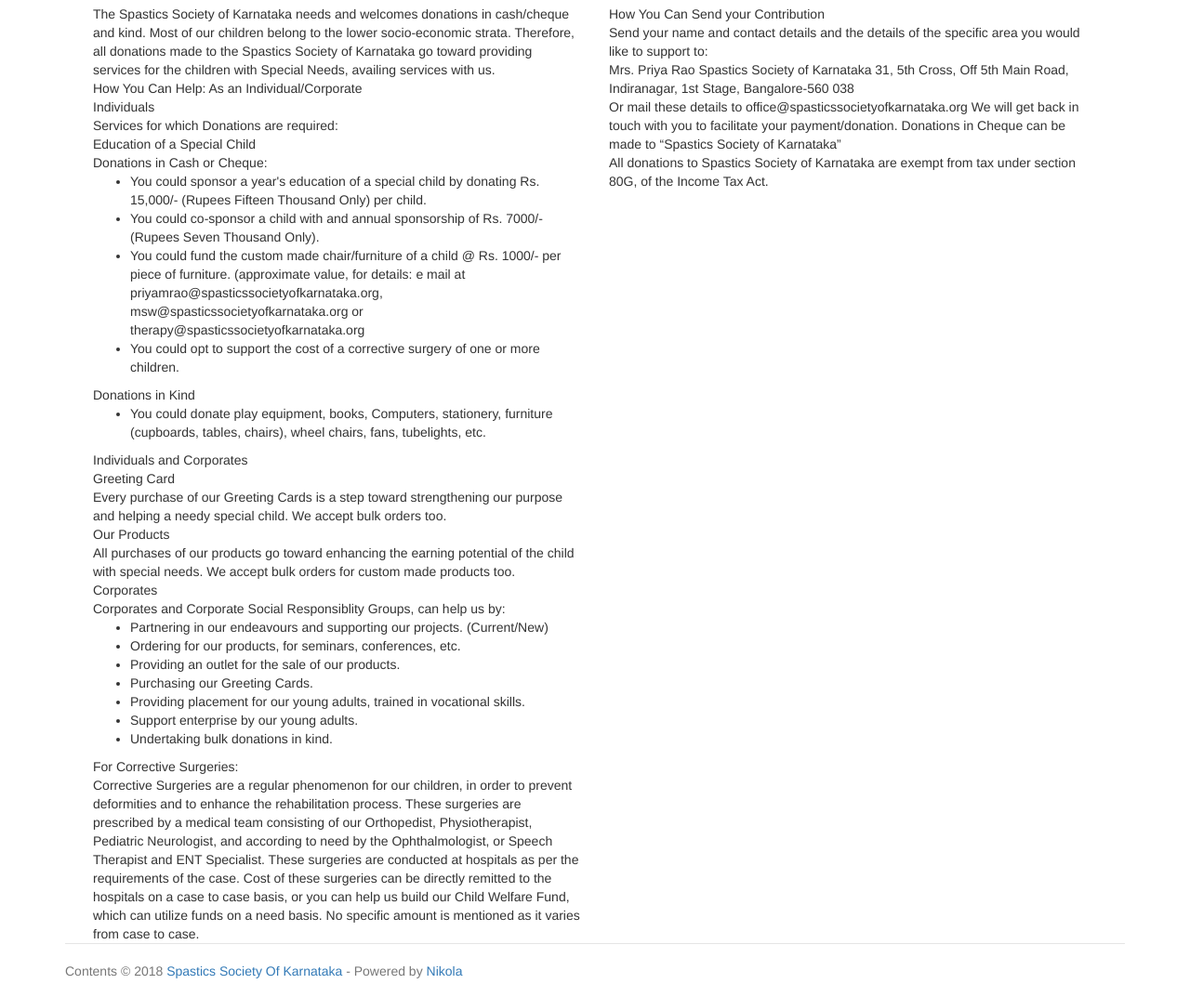
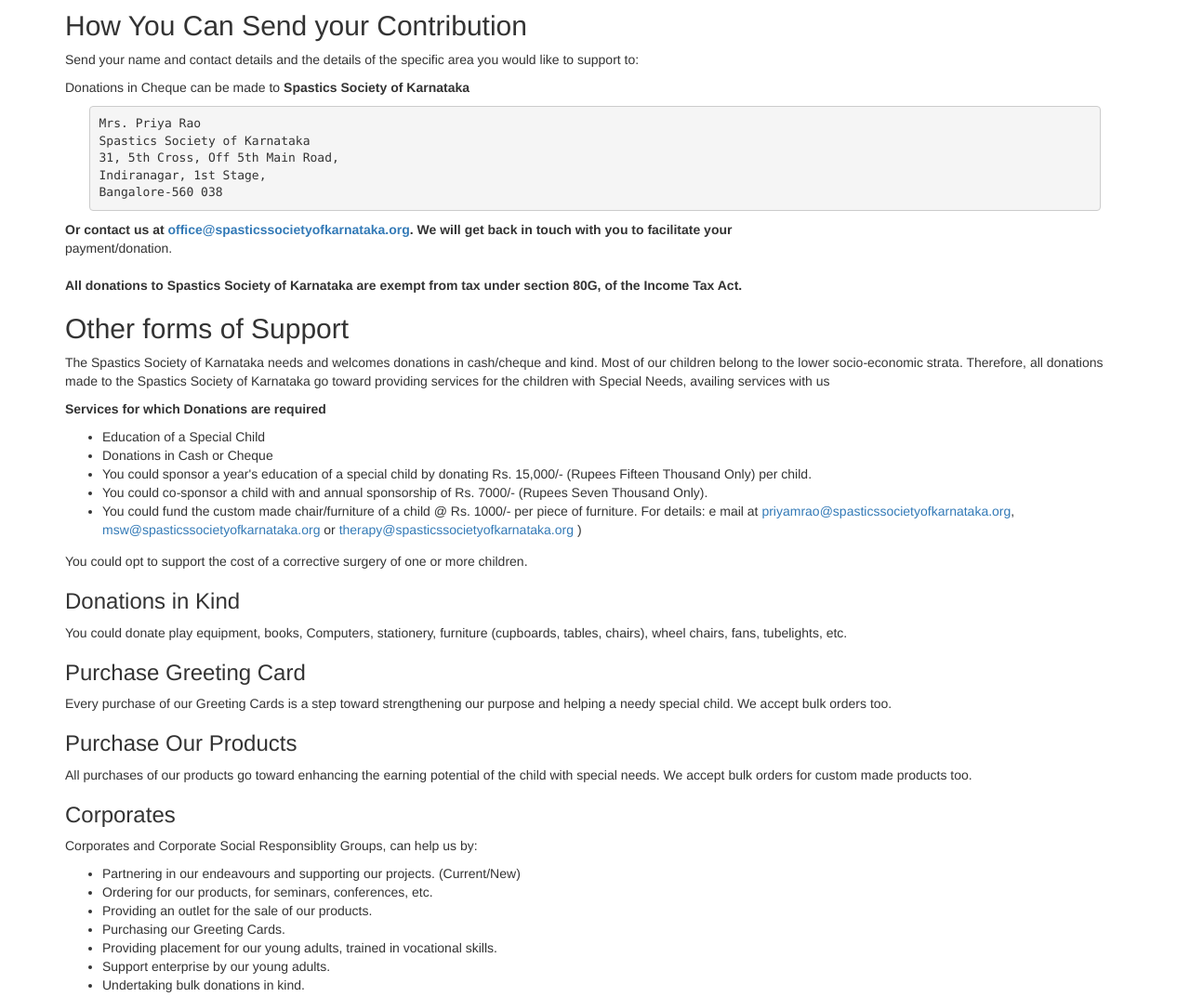
Before and after one commit to orsenthil/sskweb, a plain HTML site: page donate/index.html in a window 1280 px wide. Shown: the part 140-1213 px from the top of the page at 93% size. Drawn offline with Linux system fonts and the light colour scheme.

Commit message:
Nikola auto commit.
Source commit: 585fca7bc430814f86772d1682e1bedda4e10fa1
Nikola version: 7.8.10

```diff
--- a/donate/index.html
+++ b/donate/index.html
@@ -13,9 +13,9 @@
 <meta property="og:site_name" content="Spastics Society Of Karnataka">
 <meta property="og:title" content="Donate">
 <meta property="og:url" content="http://www.spasticssocietyofkarnataka.org/donate/">
-<meta property="og:description" content="The Spastics Society of Karnataka needs and welcomes donations in cash/cheque
-    and kind. Most of our children belong to the lower socio-economic strata.
-    Therefore, all donations made to the Spa">
+<meta property="og:description" content="How You Can Send your Contribution
+Send your name and contact details and the details of the specific area you would like to support to:
+Donations in Cheque can be made to Spastics Society of Karnatak">
 <meta property="og:type" content="article">
 <meta property="article:published_time" content="2017-12-10T22:52:36+05:30">
 </head>
@@ -103,65 +103,60 @@
 
 
     </header><div class="e-content entry-content" itemprop="articleBody text">
-    <div class="container-fluid">
-    <div class="row">
-        <div class="col-md-6">
     <div>
-    The Spastics Society of Karnataka needs and welcomes donations in cash/cheque
-    and kind. Most of our children belong to the lower socio-economic strata.
-    Therefore, all donations made to the Spastics Society of Karnataka go toward
-    providing services for the children with Special Needs, availing services with
-    us.
+<div class="section" id="how-you-can-send-your-contribution">
+<h2>How You Can Send your Contribution</h2>
+<p>Send your name and contact details and the details of the specific area you would like to support to:</p>
+<p>Donations in Cheque can be made to <strong>Spastics Society of Karnataka</strong></p>
+<pre class="literal-block">
+Mrs. Priya Rao
+Spastics Society of Karnataka
+31, 5th Cross, Off 5th Main Road,
+Indiranagar, 1st Stage,
+Bangalore-560 038
+</pre>
+<dl class="docutils">
+<dt>Or contact us at <a class="reference external" href="mailto:office@spasticssocietyofkarnataka.org">office@spasticssocietyofkarnataka.org</a>. We will get back in touch with you to facilitate your</dt>
+<dd>payment/donation.</dd>
+</dl>
+<p><strong>All donations to Spastics Society of Karnataka are exempt from tax under section 80G, of the Income Tax Act.</strong></p>
 </div>
-
-    <div>
-    How You Can Help: As an Individual/Corporate
+<div class="section" id="other-forms-of-support">
+<h2>Other forms of Support</h2>
+<p>The Spastics Society of Karnataka needs and welcomes donations in cash/cheque and kind. Most of our
+children belong to the lower socio-economic strata. Therefore, all donations made to the Spastics Society
+of Karnataka go toward providing services for the children with Special Needs, availing services with us</p>
+<p><strong>Services for which Donations are required</strong></p>
+<ul class="simple">
+<li>Education of a Special Child</li>
+<li>Donations in Cash or Cheque</li>
+<li>You could sponsor a year's education of a special child by donating Rs. 15,000/- (Rupees Fifteen Thousand Only) per
+child.</li>
+<li>You could co-sponsor a child with and annual sponsorship of Rs. 7000/- (Rupees Seven Thousand Only).</li>
+<li>You could fund the custom made chair/furniture of a child @ Rs. 1000/- per piece of furniture.
+For details: e mail at <a class="reference external" href="mailto:priyamrao@spasticssocietyofkarnataka.org">priyamrao@spasticssocietyofkarnataka.org</a>,
+<a class="reference external" href="mailto:msw@spasticssocietyofkarnataka.org">msw@spasticssocietyofkarnataka.org</a> or <a class="reference external" href="mailto:therapy@spasticssocietyofkarnataka.org">therapy@spasticssocietyofkarnataka.org</a> )</li>
+</ul>
+<p>You could opt to support the cost of a corrective surgery of one or more children.</p>
+<div class="section" id="donations-in-kind">
+<h3>Donations in Kind</h3>
+<p>You could donate play equipment, books, Computers, stationery, furniture
+(cupboards, tables, chairs), wheel chairs, fans, tubelights, etc.</p>
 </div>
-
-    <div>
-    Individuals
+<div class="section" id="purchase-greeting-card">
+<h3>Purchase Greeting Card</h3>
+<p>Every purchase of our Greeting Cards is a step toward strengthening our
+purpose and helping a needy special child. We accept bulk orders too.</p>
 </div>
-
-    <div>
-    Services for which Donations are required:
+<div class="section" id="purchase-our-products">
+<h3>Purchase Our Products</h3>
+<p>All purchases of our products go toward enhancing the earning potential of the
+child with special needs. We accept bulk orders for custom made products too.</p>
 </div>
-
-    <div>
-    Education of a Special Child
-    </div>
-
-    <div>
-    Donations in Cash or Cheque:
-    </div>
-
-    <ul>
-<li> You could sponsor a year's education of a special child by donating Rs. 15,000/- (Rupees Fifteen Thousand Only) per child.</li>
-    <li> You could co-sponsor a child with and annual sponsorship of Rs. 7000/- (Rupees Seven Thousand Only).</li>
-    <li> You could fund the custom made chair/furniture of a child @ Rs. 1000/- per piece of furniture. (approximate value, for details: e mail at priyamrao@spasticssocietyofkarnataka.org, msw@spasticssocietyofkarnataka.org or therapy@spasticssocietyofkarnataka.org </li>
-    <li> You could opt to support the cost of a corrective surgery of one or more children.</li>
-    </ul>
-<div>Donations in Kind</div>
-
-    <ul>
-<li>You could donate play equipment, books, Computers, stationery, furniture (cupboards, tables, chairs), wheel chairs, fans, tubelights, etc. </li>
-    </ul>
-<div>Individuals and Corporates</div>
-
-    <div>Greeting Card</div>
-
-    Every purchase of our Greeting Cards is a step toward strengthening our
-    purpose and helping a needy special child. We accept bulk orders too.
-
-    <div>Our Products</div>
-
-    <div>All purchases of our products go toward enhancing the earning potential of the
-    child with special needs. We accept bulk orders for custom made products too.</div>
-
-    <div>Corporates</div>
-
-    <div>Corporates and Corporate Social Responsiblity Groups, can help us by:</div>
-
-    <ul>
+<div class="section" id="corporates">
+<h3>Corporates</h3>
+<p>Corporates and Corporate Social Responsiblity Groups, can help us by:</p>
+<ul class="simple">
 <li>Partnering in our endeavours and supporting our projects. (Current/New)</li>
 <li>Ordering for our products, for seminars, conferences, etc.</li>
 <li>Providing an outlet for the sale of our products.</li>
@@ -170,56 +165,16 @@
 <li>Support enterprise by our young adults.</li>
 <li>Undertaking bulk donations in kind.</li>
 </ul>
-<div>For Corrective Surgeries:</div>
-
-    <div>
-    Corrective Surgeries are a regular phenomenon for our children, in order to
-    prevent deformities and to enhance the rehabilitation process. These surgeries
-    are prescribed by a medical team consisting of our Orthopedist,
-    Physiotherapist, Pediatric Neurologist, and according to need by the
-    Ophthalmologist, or Speech Therapist and ENT Specialist. These surgeries are
-    conducted at hospitals as per the requirements of the case. Cost of these
-    surgeries can be directly remitted to the hospitals on a case to case basis, or
-    you can help us build our Child Welfare Fund, which can utilize funds on a need
-    basis. No specific amount is mentioned as it varies from case to case.
 </div>
-
-
+<div class="section" id="for-corrective-surgeries">
+<h3>For Corrective Surgeries</h3>
+<p>Corrective Surgeries are a regular phenomenon for our children, in order to prevent deformities and to enhance
+the rehabilitation process. These surgeries are prescribed by a medical team consisting of our Orthopedist,
+Physiotherapist, Pediatric Neurologist, and according to need by the Ophthalmologist, or Speech Therapist and ENT
+Specialist. These surgeries are conducted at hospitals as per the requirements of the case. Cost of these surgeries
+can be directly remitted to the hospitals on a case to case basis, or you can help us build our Child Welfare
+Fund, which can utilize funds on a need basis. No specific amount is mentioned as it varies from case to case.</p>
 </div>
-
-    <div class="col-md-6">
-
-    <div>
-    How You Can Send your Contribution
-    </div>
-
-    <div>
-    Send your name and contact details and the details of the specific area you
-    would like to support to:
-    </div>
-
-
-    <div class="address">
-    Mrs. Priya Rao
-    Spastics Society of Karnataka
-    31, 5th Cross, Off 5th Main Road,
-    Indiranagar, 1st Stage,
-    Bangalore-560 038
-    </div>
-
-
-    <div>
-    Or mail these details to office@spasticssocietyofkarnataka.org
-    We will get back in touch with you to facilitate your payment/donation.
-    Donations in Cheque can be made to “Spastics Society of Karnataka”
-    </div>
-
-    <div>
-    All donations to Spastics Society of Karnataka are exempt from tax under section 80G, of the Income Tax Act.
-    </div>
-
-    </div>
-
 </div>
 </div>
     </div>
--- a/rss.xml
+++ b/rss.xml
@@ -1,2 +1,2 @@
 <?xml version="1.0" encoding="utf-8"?>
-<?xml-stylesheet type="text/xsl" href="assets/xml/rss.xsl" media="all"?><rss version="2.0" xmlns:atom="http://www.w3.org/2005/Atom"><channel><title>Spastics Society Of Karnataka</title><link>http://www.spasticssocietyofkarnataka.org/</link><description>The Spastics Society of Karnataka is a  Non-Government Organisation (NGO) dedicated to the welfare of persons with Neuro-Muscular and Developmental Disabilities.  The Society provides a Comprehensive Package of Diagnostic and Intervention Services to persons with Cerebral Palsy, Autism, Mental Retardation, Multiple Disabilities and Learning Disabilities.</description><atom:link href="http://www.spasticssocietyofkarnataka.org/rss.xml" rel="self" type="application/rss+xml"></atom:link><language>en</language><copyright>Contents © 2018 &lt;a href="mailto:webmaster@spasticssocietyofkarnataka.org"&gt;webmaster&lt;/a&gt; </copyright><lastBuildDate>Fri, 02 Mar 2018 16:18:35 GMT</lastBuildDate><generator>Nikola (getnikola.com)</generator><docs>http://blogs.law.harvard.edu/tech/rss</docs></channel></rss>
+<?xml-stylesheet type="text/xsl" href="assets/xml/rss.xsl" media="all"?><rss version="2.0" xmlns:atom="http://www.w3.org/2005/Atom"><channel><title>Spastics Society Of Karnataka</title><link>http://www.spasticssocietyofkarnataka.org/</link><description>The Spastics Society of Karnataka is a  Non-Government Organisation (NGO) dedicated to the welfare of persons with Neuro-Muscular and Developmental Disabilities.  The Society provides a Comprehensive Package of Diagnostic and Intervention Services to persons with Cerebral Palsy, Autism, Mental Retardation, Multiple Disabilities and Learning Disabilities.</description><atom:link href="http://www.spasticssocietyofkarnataka.org/rss.xml" rel="self" type="application/rss+xml"></atom:link><language>en</language><copyright>Contents © 2018 &lt;a href="mailto:webmaster@spasticssocietyofkarnataka.org"&gt;webmaster&lt;/a&gt; </copyright><lastBuildDate>Fri, 02 Mar 2018 16:34:23 GMT</lastBuildDate><generator>Nikola (getnikola.com)</generator><docs>http://blogs.law.harvard.edu/tech/rss</docs></channel></rss>
--- a/sitemapindex.xml
+++ b/sitemapindex.xml
@@ -7,10 +7,10 @@
                         http://www.sitemaps.org/schemas/sitemap/0.9/sitemap.xsd">
  <sitemap>
   <loc>http://www.spasticssocietyofkarnataka.org/rss.xml</loc>
-  <lastmod>2018-03-02T16:18:00Z</lastmod>
+  <lastmod>2018-03-02T16:34:00Z</lastmod>
  </sitemap>
  <sitemap>
   <loc>http://www.spasticssocietyofkarnataka.org/sitemap.xml</loc>
-  <lastmod>2018-03-02T16:23:00Z</lastmod>
+  <lastmod>2018-03-02T16:34:00Z</lastmod>
  </sitemap>
 </sitemapindex>
```
Also changed, not shown: sitemap.xml (+16 -16 lines), 1 other file. Lines whose indentation alone changed are shown as unchanged.
